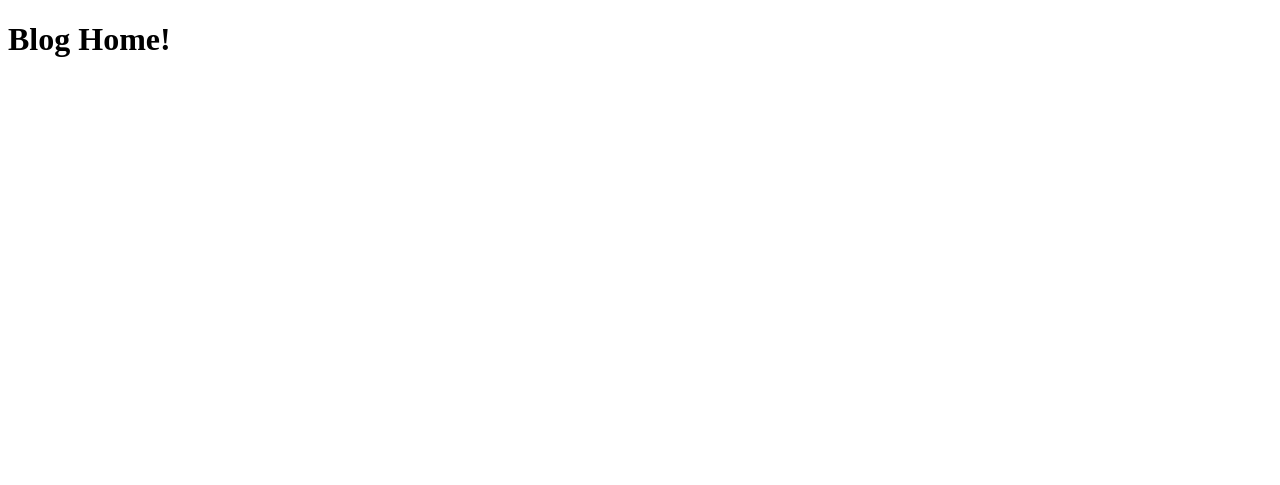
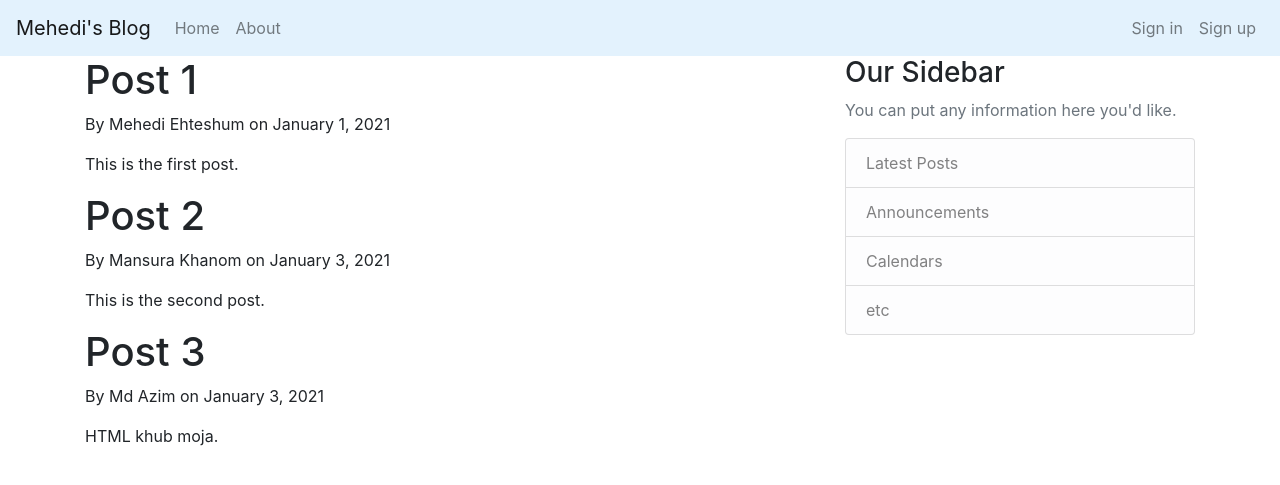
Before and after one commit to MehediEhteshum/MehedisBlog-Django, a Django app: page / in a window 1280 px wide. Before the commit the part shown is almost empty. Shown: the top 485 px of the page. Run offline with Django 3.2, Linux system fonts and the light colour scheme.

Commit message:
blog app views updated;

```diff
--- a/project/blog/views.py
+++ b/project/blog/views.py
@@ -1,8 +1,34 @@
 from django.shortcuts import render
+
+# dummy posts from db
+posts = [
+    {
+        "author": "Mehedi Ehteshum",
+        "title": "Post 1",
+        "content": "This is the first post.",
+        "date_posted": "January 1, 2021"
+    },
+    {
+        "author": "Mansura Khanom",
+        "title": "Post 2",
+        "content": "This is the second post.",
+        "date_posted": "January 3, 2021"
+    },
+    {
+        "author": "Md Azim",
+        "title": "Post 3",
+        "content": "HTML khub moja.",
+        "date_posted": "January 3, 2021"
+    }
+]
 
 # Create your views here.
 def home(request):
-    return render(request, "blog/home.html")
+    context = {
+        "title": "Home",
+        "posts": posts
+    }
+    return render(request, "blog/home.html", context)
 
 def about(request):
     return render(request, "blog/about.html")
--- /dev/null
+++ b/project/templates/base.html
@@ -0,0 +1,55 @@
+<!DOCTYPE html>
+<html lang="en">
+
+<head>
+    <!-- Required meta tags -->
+    <meta charset="utf-8">
+    <meta name="viewport" content="width=device-width, initial-scale=1, shrink-to-fit=no">
+
+    <!-- Bootstrap CSS -->
+    <link rel="stylesheet" href="https://cdn.jsdelivr.net/npm/bootstrap@4.5.3/dist/css/bootstrap.min.css"
+        integrity="sha384-TX8t27EcRE3e/ihU7zmQxVncDAy5uIKz4rEkgIXeMed4M0jlfIDPvg6uqKI2xXr2" crossorigin="anonymous">
+
+    <title>
+        {% if title %}
+        {{title}} - Mehedi's Blog
+        {% else %}
+        Mehedi's Blog
+        {% endif %}
+    </title>
+</head>
+
+<body>
+    {% include "navbar_snippet.html" %}
+
+    <main role="main" class="container">
+        <div class="row">
+          <div class="col-md-8">
+            {% block content %}{% endblock %}
+          </div>
+          <div class="col-md-4">
+            <div class="content-section">
+              <h3>Our Sidebar</h3>
+              <p class='text-muted'>You can put any information here you'd like.
+                <ul class="list-group">
+                  <li class="list-group-item list-group-item-light">Latest Posts</li>
+                  <li class="list-group-item list-group-item-light">Announcements</li>
+                  <li class="list-group-item list-group-item-light">Calendars</li>
+                  <li class="list-group-item list-group-item-light">etc</li>
+                </ul>
+              </p>
+            </div>
+          </div>
+        </div>
+      </main>
+
+    <!-- Option 1: jQuery and Bootstrap Bundle (includes Popper) -->
+    <script src="https://code.jquery.com/jquery-3.5.1.slim.min.js"
+        integrity="sha384-DfXdz2htPH0lsSSs5nCTpuj/zy4C+OGpamoFVy38MVBnE+IbbVYUew+OrCXaRkfj"
+        crossorigin="anonymous"></script>
+    <script src="https://cdn.jsdelivr.net/npm/bootstrap@4.5.3/dist/js/bootstrap.bundle.min.js"
+        integrity="sha384-ho+j7jyWK8fNQe+A12Hb8AhRq26LrZ/JpcUGGOn+Y7RsweNrtN/tE3MoK7ZeZDyx"
+        crossorigin="anonymous"></script>
+</body>
+
+</html>
--- a/project/templates/blog/home.html
+++ b/project/templates/blog/home.html
@@ -1,14 +1,9 @@
-<!DOCTYPE html>
-<html lang="en">
+{% extends "base.html" %}
 
-<head>
-    <meta charset="UTF-8">
-    <meta name="viewport" content="width=device-width, initial-scale=1.0">
-    <title>Mehedi's Blog - Home</title>
-</head>
-
-<body>
-    <h1>Blog Home!</h1>
-</body>
-
-</html>
+{% block content %}
+{% for post in posts %}
+<h1>{{post.title}}</h1>
+<p>By {{post.author}} on {{post.date_posted}}</p>
+<p>{{post.content}}</p>
+{% endfor %}
+{% endblock content %}
--- /dev/null
+++ b/project/templates/navbar_snippet.html
@@ -0,0 +1,26 @@
+<nav class="navbar navbar-expand-lg navbar-light" style="background-color: #e3f2fd;">
+    <a class="navbar-brand" href="/">Mehedi's Blog</a>
+    <button class="navbar-toggler" type="button" data-toggle="collapse" data-target="#navbarSupportedContent"
+        aria-controls="navbarSupportedContent" aria-expanded="false" aria-label="Toggle navigation">
+        <span class="navbar-toggler-icon"></span>
+    </button>
+
+    <div class="collapse navbar-collapse" id="navbarSupportedContent">
+        <ul class="navbar-nav mr-auto">
+            <li class="nav-item">
+                <a class="nav-link" href="/">Home</a>
+            </li>
+            <li class="nav-item">
+                <a class="nav-link" href="/about">About</a>
+            </li>
+        </ul>
+        <ul class="navbar-nav mr-right">
+            <li class="nav-item">
+                <a class="nav-link" href="/signin">Sign in</a>
+            </li>
+            <li class="nav-item">
+                <a class="nav-link" href="/signup">Sign up</a>
+            </li>
+        </ul>
+    </div>
+</nav>
```
Also changed, not shown: project/templates/blog/about.html (+4 -13 lines).
